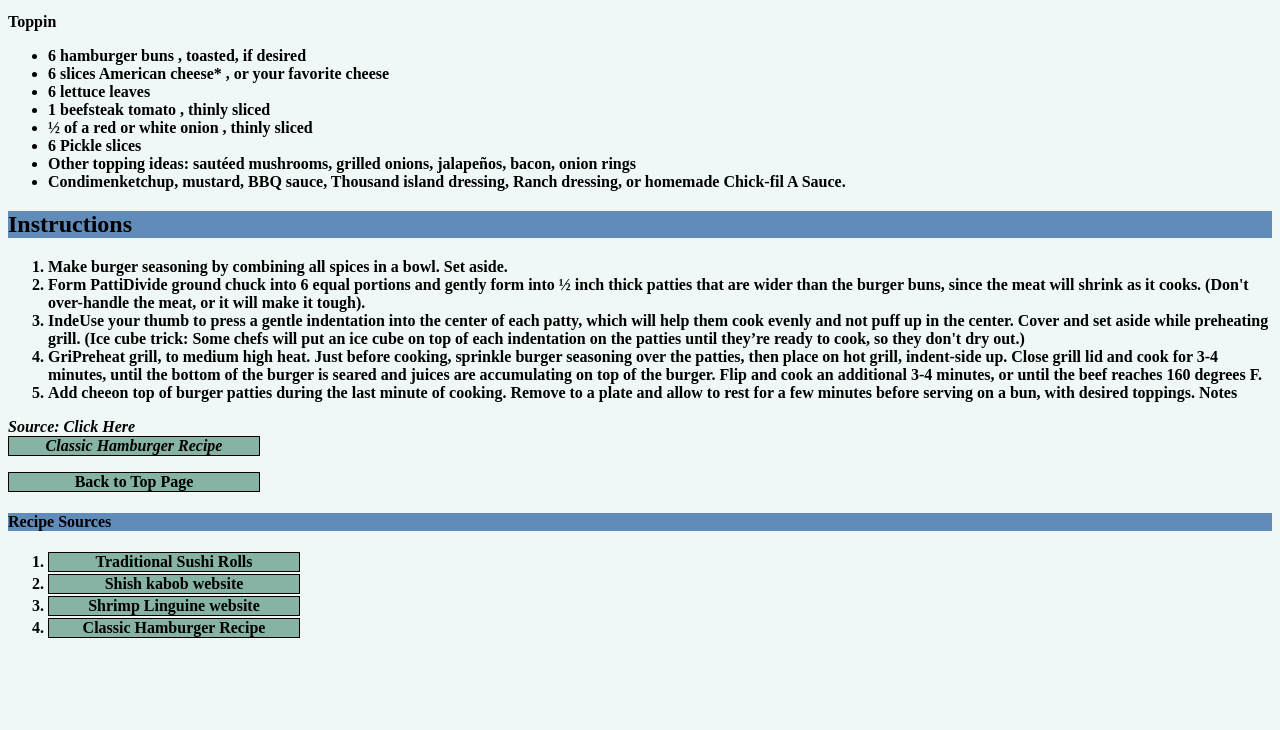
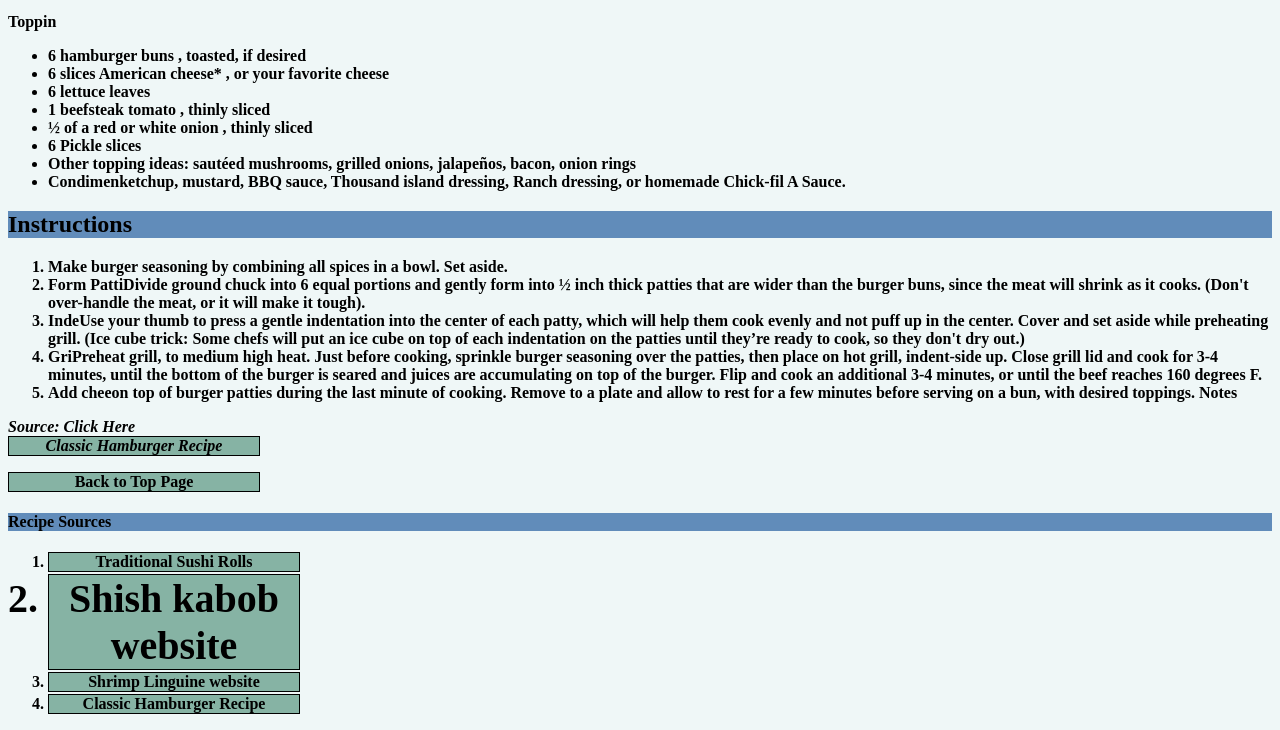
Before and after one commit to Career2024/Coursera-Programming, a plain HTML site: page index.html in a window 1280 px wide. Shown: the part 5056-5786 px from the top of the page. Before the commit the page ends 5710 px from the top, so only its background shows below. Drawn offline with Linux system fonts and the light colour scheme.

Commit message:
added an header element

```diff
--- a/index.html
+++ b/index.html
@@ -28,7 +28,8 @@
           h4 {background-color:rgb(97, 140, 186);}
           ol.nice:nth-child(odd) {background-color: gray;}
           div {display: block;}
-        ol.big:nth-child(2) {font-size: 40px;}
+        header li:nth-child(2) {
+            font-size: 40px;}
 
 
 
@@ -374,12 +375,14 @@ Notes
     <p><em>Source: <strong>Click Here</strong> <a href="https://tastesbetterfromscratch.com/hamburger-recipe/" alt="website for the recipe">Classic Hamburger Recipe</a></em></p>
     <a href="#top"> Back to Top Page</a>
 <h4>Recipe Sources</h4>
-    <ol class="big">
-        <li><a href="https://www.easyhomemadesushi.com/15-easy-sushi-recipes-for-beginners/" target="blank">Traditional Sushi Rolls</a></li>
-        <li><a href="https://www.allrecipes.com/recipe/218486/moms-beef-shish-kabobs/"target="blank">Shish kabob website</a></li>
-        <li><a href="https://tastesbetterfromscratch.com/shrimp-scampi-linguine/"target="blank">Shrimp Linguine website</a></li>
-        <li><a href="https://tastesbetterfromscratch.com/hamburger-recipe/"target="blank" alt="website for the recipe">Classic Hamburger Recipe</a></li>
-    </ol>
+    <header>
+        <ol>
+            <li><a href="https://www.easyhomemadesushi.com/15-easy-sushi-recipes-for-beginners/" target="blank">Traditional Sushi Rolls</a></li>
+            <li><a href="https://www.allrecipes.com/recipe/218486/moms-beef-shish-kabobs/"target="blank">Shish kabob website</a></li>
+            <li><a href="https://tastesbetterfromscratch.com/shrimp-scampi-linguine/"target="blank">Shrimp Linguine website</a></li>
+            <li><a href="https://tastesbetterfromscratch.com/hamburger-recipe/"target="blank" alt="website for the recipe">Classic Hamburger Recipe</a></li>
+         </ol>
+    </header>
 
     </body>
 </html>
```
